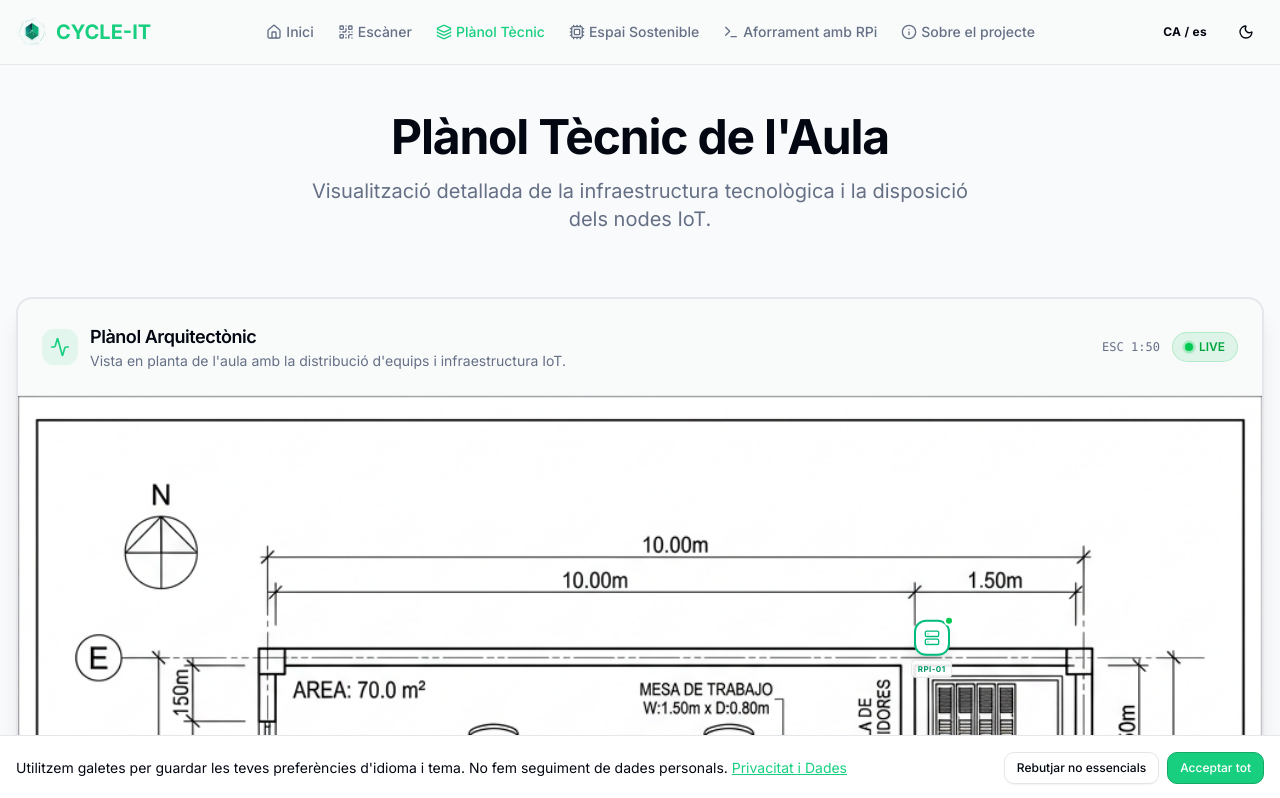
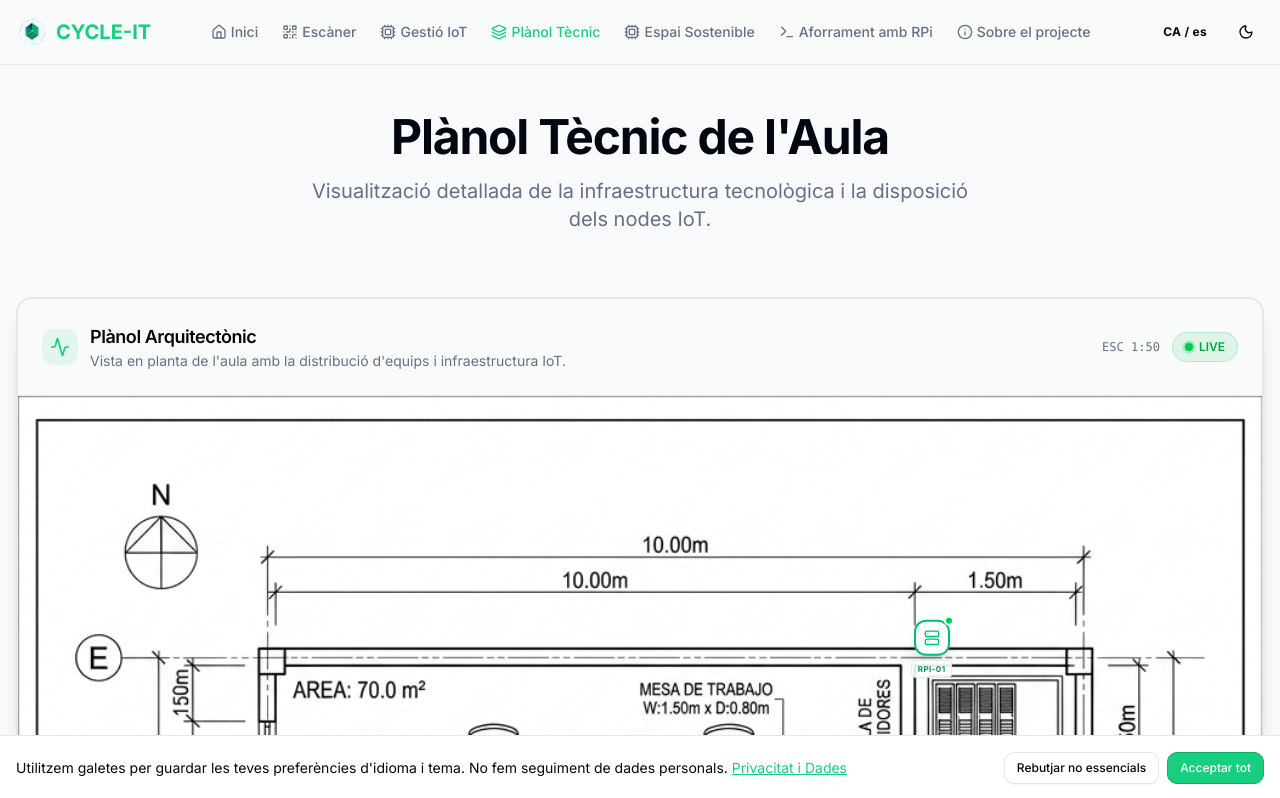
Before and after one commit to epuertasa/CYCLE-IT, a React (Vite) app: page /plano-tecnico in a window 1280 px wide. Shown: the top 798 px of the page. Built offline with nearby package versions, Linux system fonts and the light colour scheme.

Commit message:
Fix: Integrate CentralGestionIoT into routing and navigation, clean up TechnicalPlan code

```diff
--- a/src/App.tsx
+++ b/src/App.tsx
@@ -15,6 +15,7 @@ import QrCodes from "@/pages/qrcodes";
 import NotFound from "@/pages/not-found";
 import AulaVerde from "@/pages/aula-verde";
 import RpiScript from "@/pages/rpi-script";
+import CentralGestionIoT from "@/components/CentralGestionIoT";
 
 const queryClient = new QueryClient();
 
@@ -31,6 +32,7 @@ function Router() {
         <Route path="/aula-verde" component={AulaVerde} />
         <Route path="/qrcodes" component={QrCodes} />
         <Route path="/rpi-script" component={RpiScript} />
+        <Route path="/gestio-iot" component={CentralGestionIoT} />
         <Route component={NotFound} />
       </Switch>
     </Layout>
--- a/src/components/layout.tsx
+++ b/src/components/layout.tsx
@@ -34,6 +34,7 @@ export function Layout({ children }: { children: React.ReactNode }) {
   const navLinks = [
     { href: "/", label: t("nav.home"), icon: Home },
     { href: "/scanner", label: t("nav.scanner"), icon: QrCode },
+    { href: "/gestio-iot", label: t("nav.iot_mgmt"), icon: Cpu },
     { href: "/plano-tecnico", label: t("nav.technical_plan"), icon: Layers },
     { href: "/aula-verde", label: t("nav.aula_verde"), icon: Cpu },
     { href: "/rpi-script", label: t("nav.rpi_script"), icon: Terminal },
--- a/src/i18n/translations.ts
+++ b/src/i18n/translations.ts
@@ -6,6 +6,7 @@ export const translations = {
     "nav.scanner": "Escàner",
     "nav.technical_plan": "Plànol Tècnic",
     "nav.about": "Sobre el projecte",
+    "nav.iot_mgmt": "Gestió IoT",
     "nav.aula_verde": "Espai Sostenible",
     "home.title": "L'espai que respira",
     "home.subtitle": "Descobreix com el nostre equipament tecnològic ajuda a empreses i institucions a reduir la petjada de carboni.",
@@ -142,6 +143,7 @@ export const translations = {
     "nav.technical_plan": "Plano Técnico",
     "nav.about": "Sobre el proyecto",
     "nav.aula_verde": "Espacio Sostenible",
+    "nav.iot_mgmt": "Gestión IoT",
     "home.title": "El espacio que respira",
     "home.subtitle": "Descubre cómo nuestro equipamiento tecnológico ayuda a empresas e instituciones a reducir la huella de carbono.",
     "home.scanCta": "Escanear un dispositivo",
```
Also changed, not shown: src/pages/technical-plan.tsx (+3 -4 lines).
